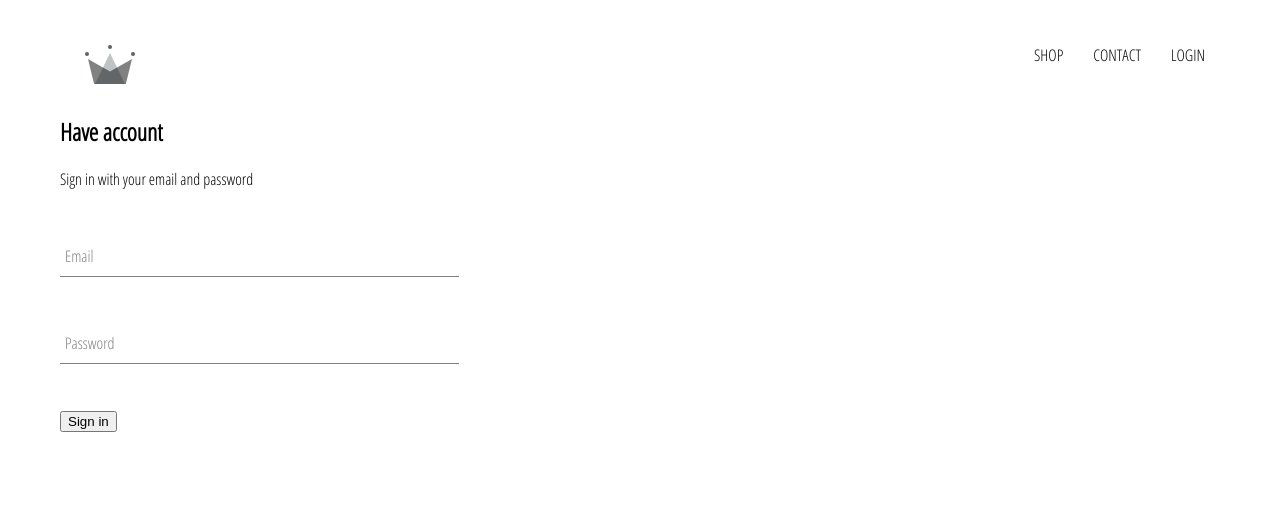
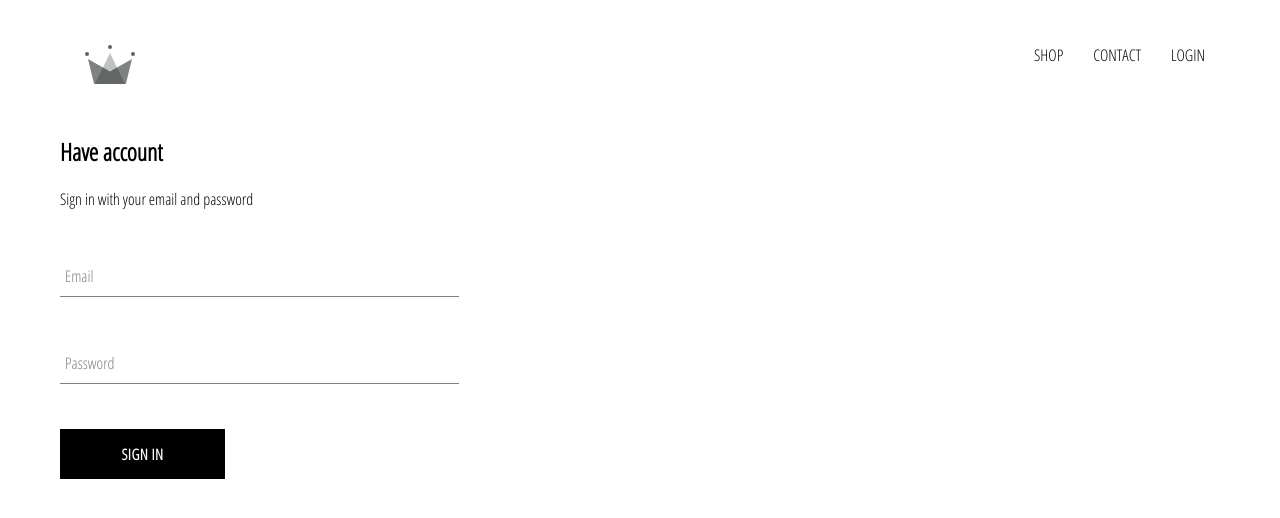
Before and after one commit to ggroce/stuffs-store-frontend, a React (Create React App) app: page /auth in a window 1280 px wide. Shown: the top 518 px of the page. Built offline with nearby package versions, Linux system fonts and the light colour scheme.

Commit message:
change to structure of CustomButton component

```diff
--- a/src/components/CustomButton/CustomButton.jsx
+++ b/src/components/CustomButton/CustomButton.jsx
@@ -1,12 +1,10 @@
 import React from 'react'
 import './CustomButton.styles.scss'
 
-const CustomButton = (props) => {
-  return (
-    <button className="custom-button" {...props}>
-      {props.children}
-    </button>
-  )
-}
+const CustomButton = ({ children, ...otherButtonProps }) => (
+  <button className="custom-button" {...otherButtonProps}>
+    {children}
+  </button>
+)
 
 export default CustomButton
--- a/src/components/SignIn/SignIn.jsx
+++ b/src/components/SignIn/SignIn.jsx
@@ -1,6 +1,7 @@
 import React from 'react'
 import './SignIn.styles.scss'
 import FormInput from '../FormInput/FormInput'
+import CustomButton from '../CustomButton/CustomButton'
 
 const SignIn = () => {
   const [loginCredentials, setLoginCredentials] = React.useState({
@@ -39,7 +40,7 @@ const SignIn = () => {
           value={loginCredentials.password}
           handleChange={handleChange}
         />
-        <input type="submit" value="Sign in" />
+        <CustomButton type="submit">Sign in</CustomButton>
       </form>
     </div>
   )
--- a/src/components/SignIn/SignIn.styles.scss
+++ b/src/components/SignIn/SignIn.styles.scss
@@ -1,3 +1,5 @@
 .sign-in {
   width: 30vw;
+  display: flex;
+  flex-direction: column;
 }
```
